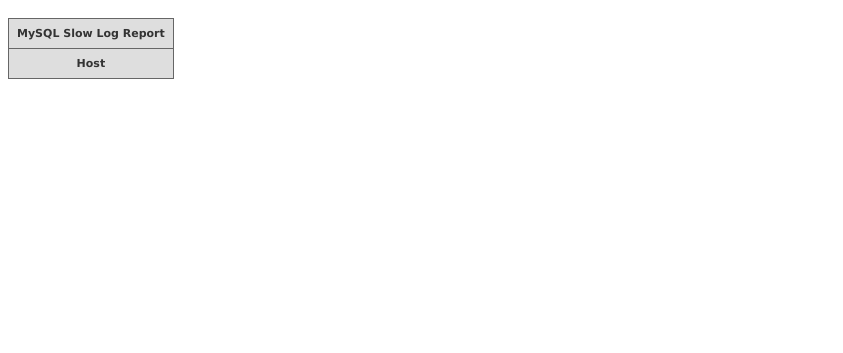
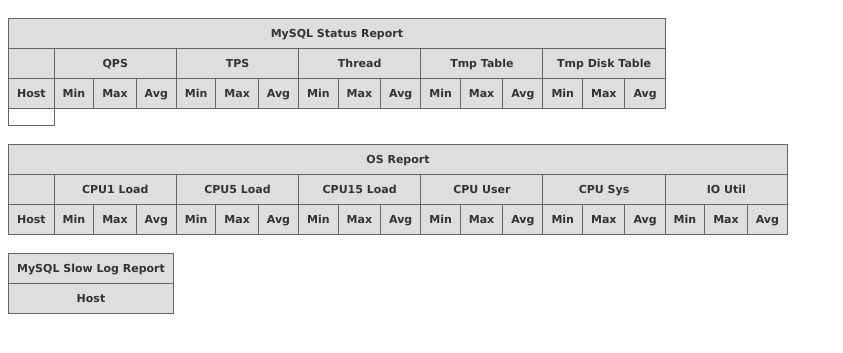
Before and after one commit to ycg/mysql_web, a Python web app: template templates/report.html in a window 1280 px wide. Shown: the part 69-422 px from the top of the page, without its empty margins (0-843 px from the left). Run offline with Jinja, Linux system fonts and the light colour scheme; the template is opened without the code that fills it, so the values that code supplies are empty.

Commit message:
提交文件

```diff
--- a/monitor/report_server.py
+++ b/monitor/report_server.py
@@ -1,6 +1,6 @@
 # -*- coding: utf-8 -*-
 
-import cache, base_class, mail_util, table_check
+import cache, base_class, mail_util, tablespace
 from flask import render_template, app
 
 class Report():
@@ -29,7 +29,7 @@
             if(db_tablespace.has_key(key) == False):
                 tmp_info = base_class.BaseClass(None)
                 tmp_info.name = host_info.remark
-                tablespace_list = table_check.check_table_space(host_info)
+                tablespace_list = tablespace.check_table_space(host_info)
                 tmp_info.data = tablespace_list
                 db_tablespace[key] = tmp_info
         str_html = render_template("report.html", tablespace_data=db_tablespace, report_name="Tablespace Report")
--- a/templates/monitor.html
+++ b/templates/monitor.html
@@ -794,7 +794,7 @@
                     <th>
                         Max
                     </th>
-                    <th>
+                    <th title="dead lock count">
                         Dead
                     </th>
                     <th>
--- a/templates/report.html
+++ b/templates/report.html
@@ -66,6 +66,81 @@
 <div>
     <table class="gridtable">
         <tr>
+            <th colspan="16">MySQL Status Report</th>
+        </tr>
+        <tr>
+            <th></th>
+            <th colspan="3">QPS</th>
+            <th colspan="3">TPS</th>
+            <th colspan="3">Thread</th>
+            <th colspan="3">Tmp Table</th>
+            <th colspan="3">Tmp Disk Table</th>
+        </tr>
+        <tr>
+            <th>Host</th>
+            <th>Min</th>
+            <th>Max</th>
+            <th>Avg</th>
+            <th>Min</th>
+            <th>Max</th>
+            <th>Avg</th>
+            <th>Min</th>
+            <th>Max</th>
+            <th>Avg</th>
+            <th>Min</th>
+            <th>Max</th>
+            <th>Avg</th>
+            <th>Min</th>
+            <th>Max</th>
+            <th>Avg</th>
+        </tr>
+        <tr>
+            <td></td>
+        </tr>
+    </table>
+</div>
+</br>
+<div>
+    <table class="gridtable">
+        <tr>
+            <th colspan="19">OS Report</th>
+        </tr>
+        <tr>
+            <th></th>
+            <th colspan="3">CPU1 Load</th>
+            <th colspan="3">CPU5 Load</th>
+            <th colspan="3">CPU15 Load</th>
+            <th colspan="3">CPU User</th>
+            <th colspan="3">CPU Sys</th>
+            <th colspan="3">IO Util</th>
+        </tr>
+        <tr>
+            <th>Host</th>
+            <th>Min</th>
+            <th>Max</th>
+            <th>Avg</th>
+            <th>Min</th>
+            <th>Max</th>
+            <th>Avg</th>
+            <th>Min</th>
+            <th>Max</th>
+            <th>Avg</th>
+            <th>Min</th>
+            <th>Max</th>
+            <th>Avg</th>
+            <th>Min</th>
+            <th>Max</th>
+            <th>Avg</th>
+            <th>Min</th>
+            <th>Max</th>
+            <th>Avg</th>
+        </tr>
+    </table>
+</div>
+</br>
+<div>
+    <table class="gridtable">
+        <tr>
             <th colspan="9">MySQL Slow Log Report</th>
         </tr>
         <tr>
```
Also changed, not shown: monitor/new_alarm.py (added, +114 -0 lines).
